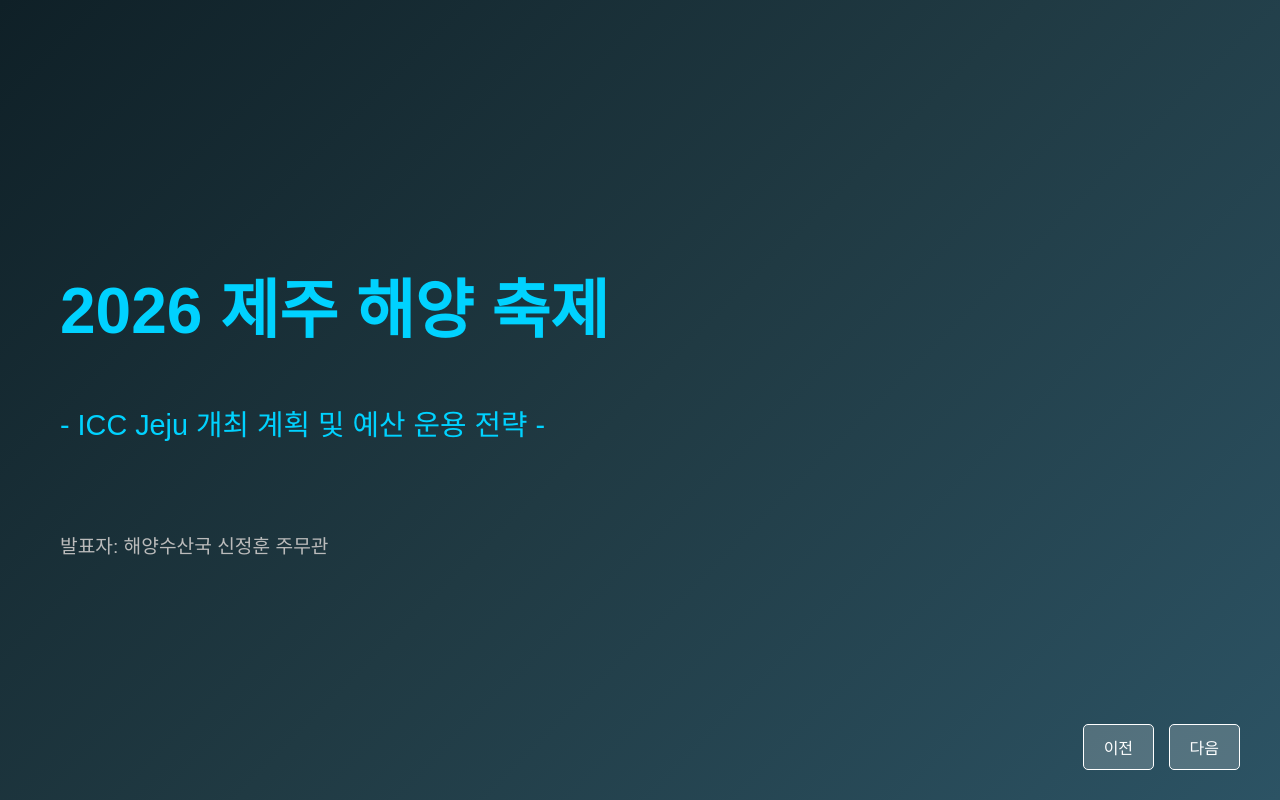
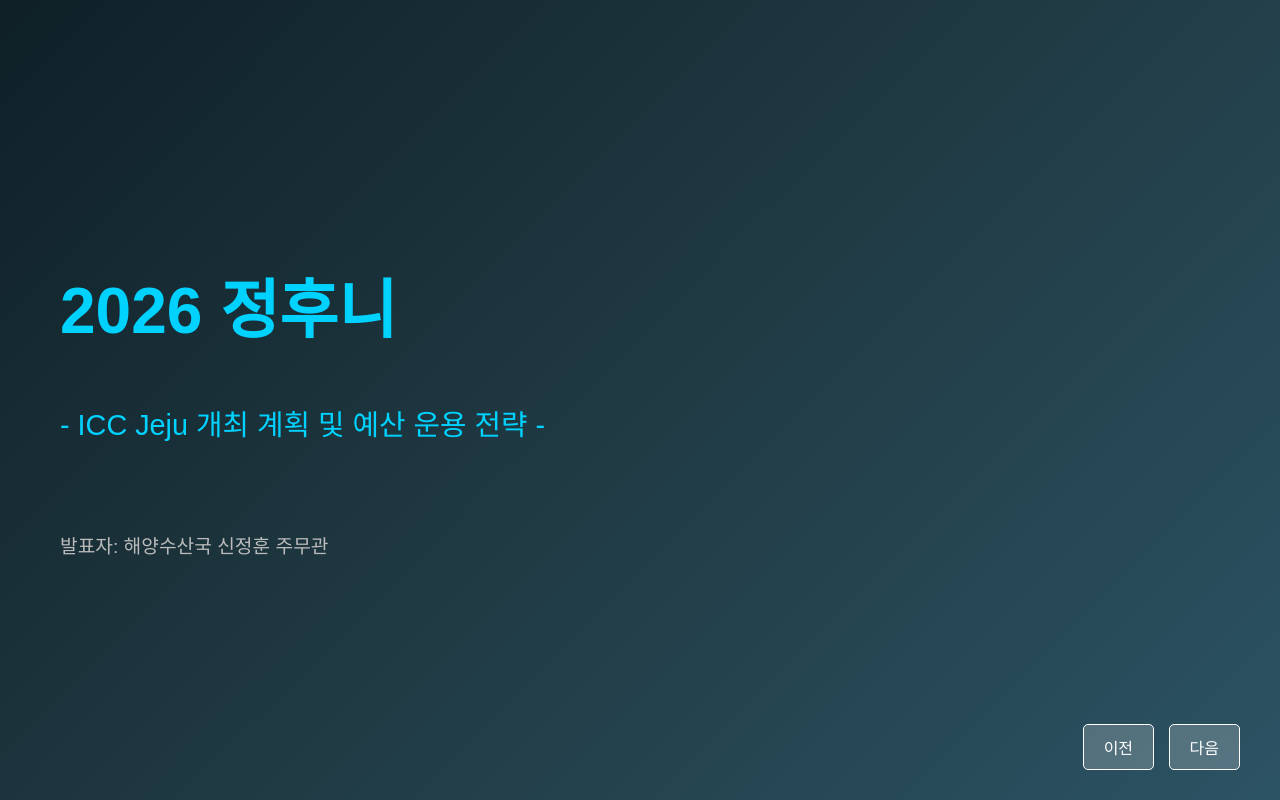
Before and after one commit to camieu77/testrepo, a plain HTML site: page index.html in a window 1280 px wide. Drawn offline with Linux system fonts and the light colour scheme.

Commit message:
Add files via upload

```diff
--- a/index.html
+++ b/index.html
@@ -29,7 +29,7 @@
 
     <!-- 슬라이드 1 : 표지 -->
     <div class="slide active">
-        <h1 style="font-size: 4rem;">2026 제주 해양 축제</h1>
+        <h1 style="font-size: 4rem;">2026 정후니</h1>
         <p style="font-size: 1.8rem; color: #00d2ff;">- ICC Jeju 개최 계획 및 예산 운용 전략 -</p>
         <p style="margin-top: 50px; font-size: 1.2rem; color: #bbb;">발표자: 해양수산국 신정훈 주무관</p>
     </div>
```
